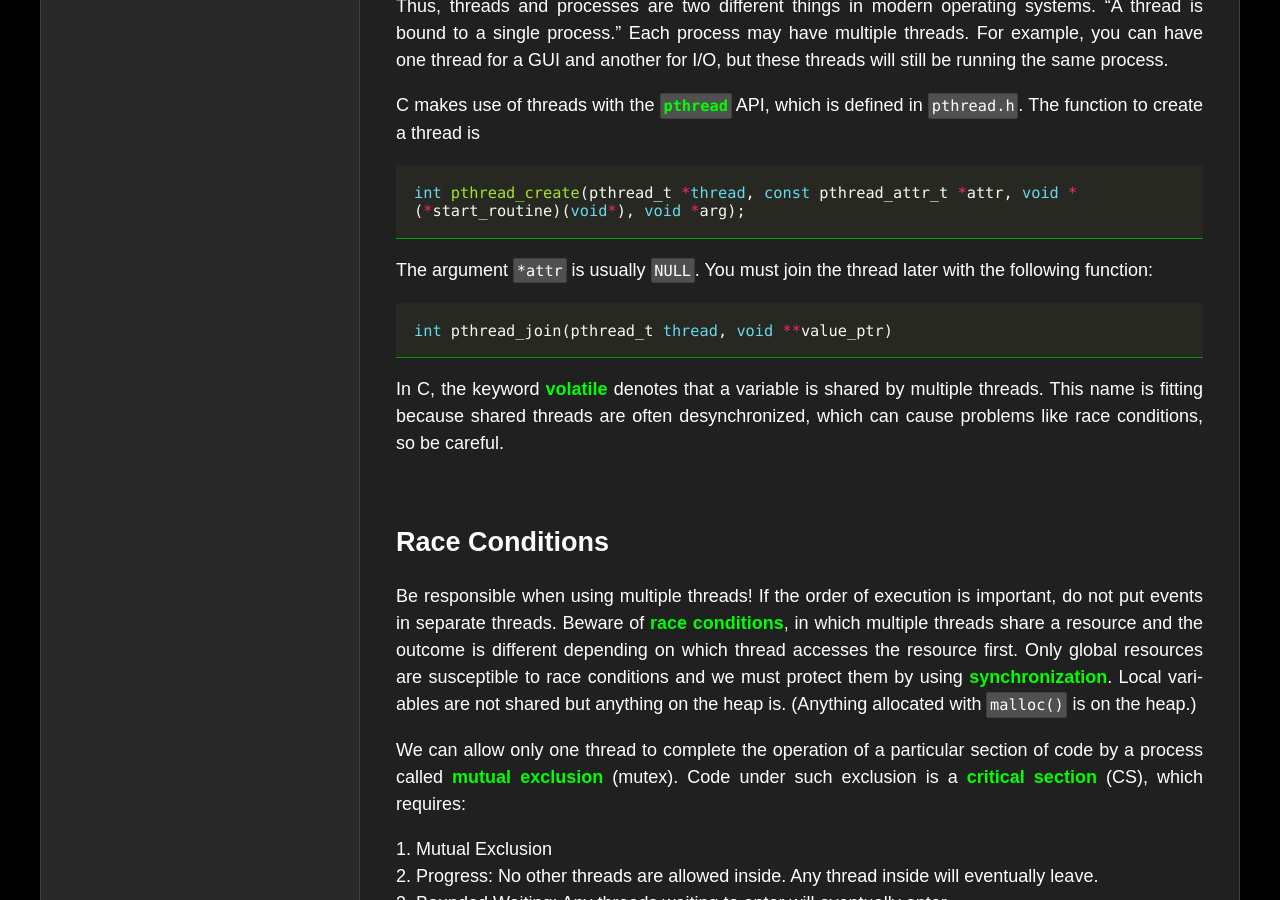
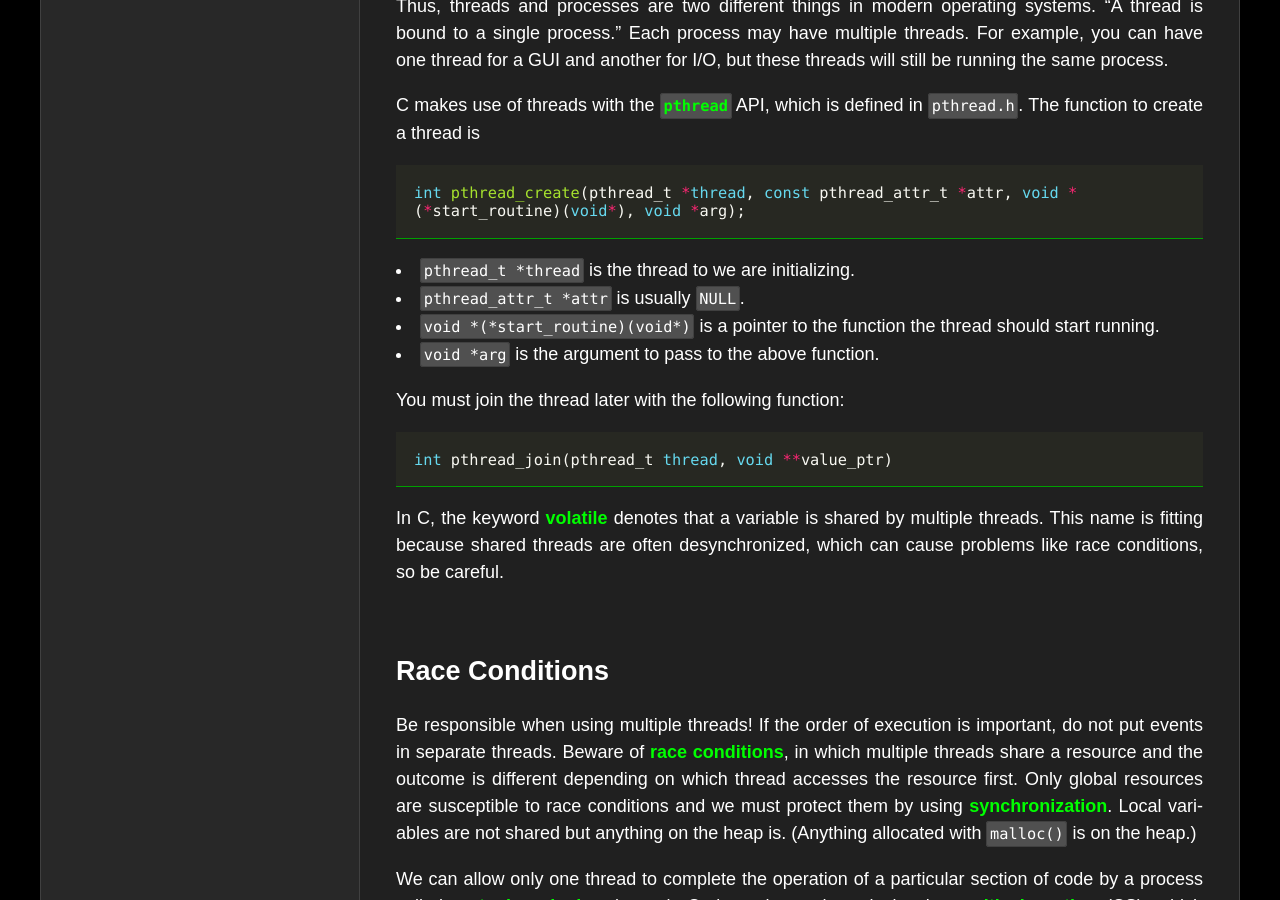
Before and after one commit to mabartlett/TCSS422Notes, a Jekyll site: the page built from _topics/05_threads.md, in a window 1280 px wide and 900 px high, scrolled down 503 px. Built offline with Jekyll 4.4.1, drawn with Linux system fonts in a browser that asks for light colours.

Commit message:
Make small changes.

```diff
--- a/_topics/05_threads.md
+++ b/_topics/05_threads.md
@@ -17,7 +17,12 @@ C makes use of threads with the **`pthread`** API, which is defined in `pthread.
 int pthread_create(pthread_t *thread, const pthread_attr_t *attr, void *(*start_routine)(void*), void *arg);
 {% endhighlight %}
 
-The argument `*attr` is usually `NULL`. You must join the thread later with the following function:
+- `pthread_t *thread` is the thread to we are initializing.
+- `pthread_attr_t *attr` is usually `NULL`.
+- `void *(*start_routine)(void*)` is a pointer to the function the thread should start running.
+- `void *arg` is the argument to pass to the above function.
+
+You must join the thread later with the following function:
 
 {% highlight C %}
 int pthread_join(pthread_t thread, void **value_ptr)
```
Also changed, not shown: _topics/04_scheduling.md (+1 -1 lines), _topics/06_locks.md (+1 -1 lines), index.md (+1 -1 lines), 4 other files.
